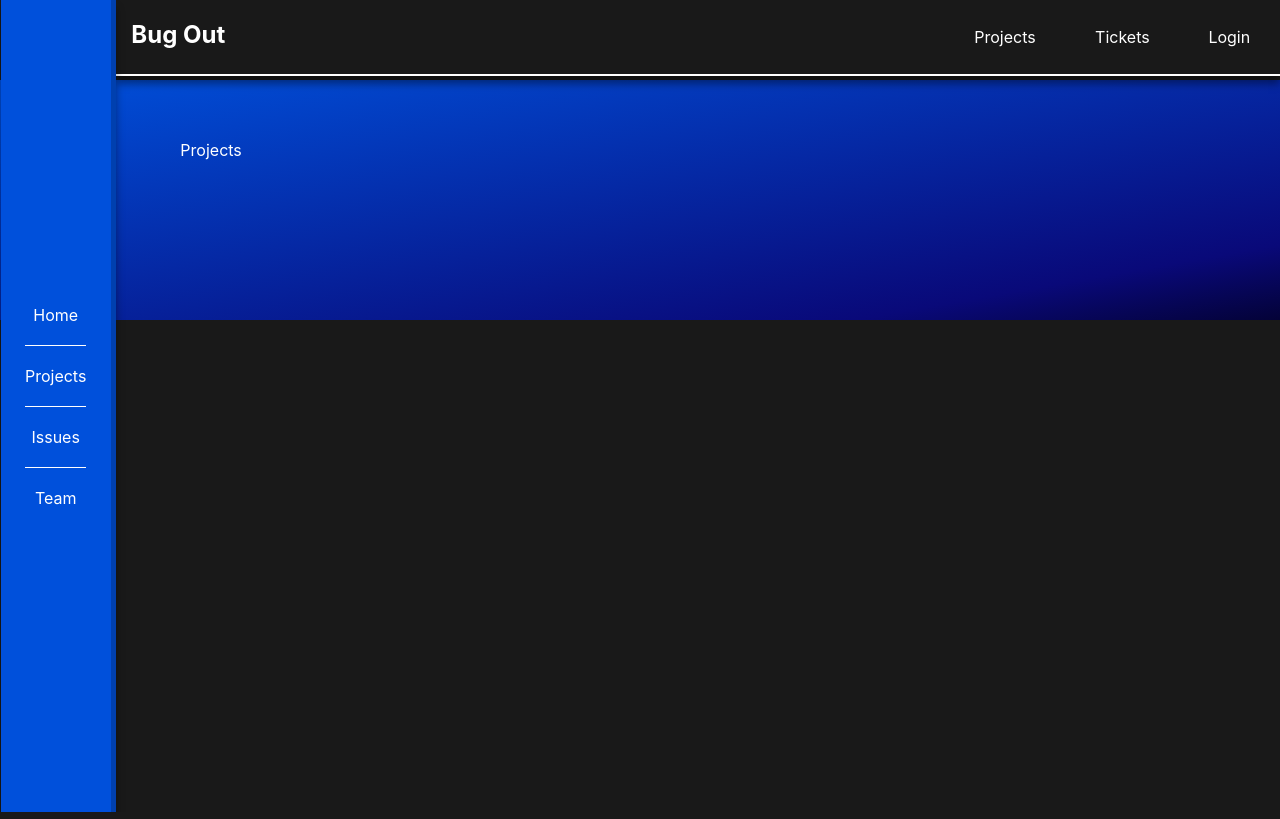
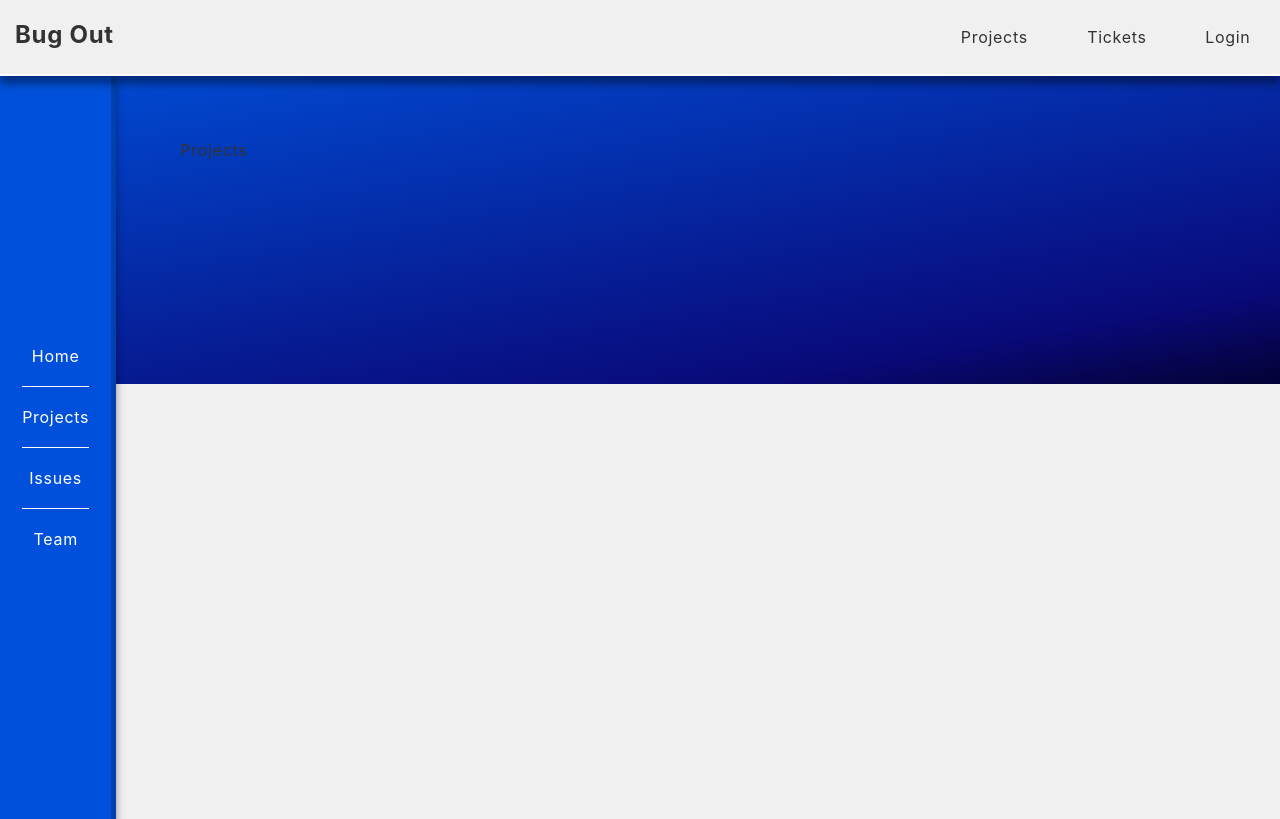
Before and after one commit to Jamie-Muir/bugout, a React (Create React App) app: page /projects in a window 1280 px wide. Shown: the top 819 px of the page. Built offline with nearby package versions, Linux system fonts and the light colour scheme.

Commit message:
core style change, bright theme

```diff
--- a/src/components/layout/Navbar.module.scss
+++ b/src/components/layout/Navbar.module.scss
@@ -3,7 +3,7 @@
 	display: flex;
 	justify-content: space-between;
 
-	z-index: 9999;
+	z-index: 99999;
 
 	background-color: var(--background-colour);
 	border-bottom: 2px solid white;
--- a/src/components/layout/Sidebar.module.scss
+++ b/src/components/layout/Sidebar.module.scss
@@ -1,12 +1,14 @@
 .sidebar {
 	grid-area: b;
 	display: flex;
-	width: 99%;
+
+	width: 100%;
+	height: 101%;
 	z-index: 9999;
 	padding: 4rem 0;
 	margin: 0 auto;
 
-
+	color: var(--heading-colour);
 	background-color: var(--accent-colour);
 	border-right: 5px solid rgb(0 0 0 / .2);
 	box-shadow: 0px 8px 8px rgb(0 0 0 / .4);
@@ -21,7 +23,7 @@
 			text-align: center;
 
 			&:not(:last-child) {
-				border-bottom: 1px white solid;
+				border-bottom: 1px var(--heading-colour) solid;
 			}
 		}
 	}
--- a/src/index.css
+++ b/src/index.css
@@ -14,25 +14,27 @@ body {
 
 	background-color: var(--background-colour);
 	color: var(--text-colour);
+	letter-spacing: .7px;
 }
 
 code {
 	font-family: source-code-pro, Menlo, Monaco, Consolas, 'Courier New',
 		monospace;
 }
-
+/* #191919 */
 :root {
-	--background-colour: #191919;
+	--background-colour: #f0f0f0;
 	--accent-colour: rgb(0, 80, 219);
 	--box-colour: #333;
 	--heading-colour: #fff;
-	--text-colour: #fff;
+	--text-colour: #333;
 }
 
 .App {
 	display: grid;
 	grid-template-columns: 1fr 10fr;
-	grid-template-areas: 'b a'
+	grid-template-areas:
+		'a a'
 		'b c';
 }
 
@@ -53,9 +55,13 @@ code {
 		rgba(2, 0, 36, 1) 0%,
 		rgba(9, 9, 121, 1) 20%,
 		var(--accent-colour) 100%);
-	height: 30%;
+	height: 42%;
 	width: 110%;
-	top: 5em;
+	top: 3em;
 	z-index: -5;
 	/* filter: brightness(50%); */
 }
+
+h1, h2, h3 {
+	color: var(--heading-colour);
+}
--- a/src/pages/Dashboard.js
+++ b/src/pages/Dashboard.js
@@ -9,16 +9,33 @@ const fakeProjects = [
 		id: 0,
 		name: 'Test Project',
 		issueCount: 0,
-		contributors: 1,
+		contributors: [
+			'Kyle',
+			'Kylie',
+		],
 		status: 'active'
 	},
 	{
 		id: 1,
 		name: 'Test Project 2',
 		issueCount: 5,
-		contributors: 2,
+		contributors: [
+			'john',
+			'James',
+		],
 		status: 'active'
 	}
+];
+
+const fakeIssues = [
+	{
+		id: 0,
+		title: 'ITS ALL ON FIRE',
+		description: 'fire',
+		author: 'Combustables',
+		comments: [],
+
+	},
 ]
 
 function Dashboard() {
@@ -26,6 +43,7 @@ function Dashboard() {
 		<div>
 			<Profile />
 			<ProjectList projects={fakeProjects} />
+			{/* <RecentIssues recentIssues={fakeIssues} /> */}
 		</div>
 	)
 }
```
Also changed, not shown: src/components/projects/ProjectList.module.scss (deleted, +0 -27 lines).
